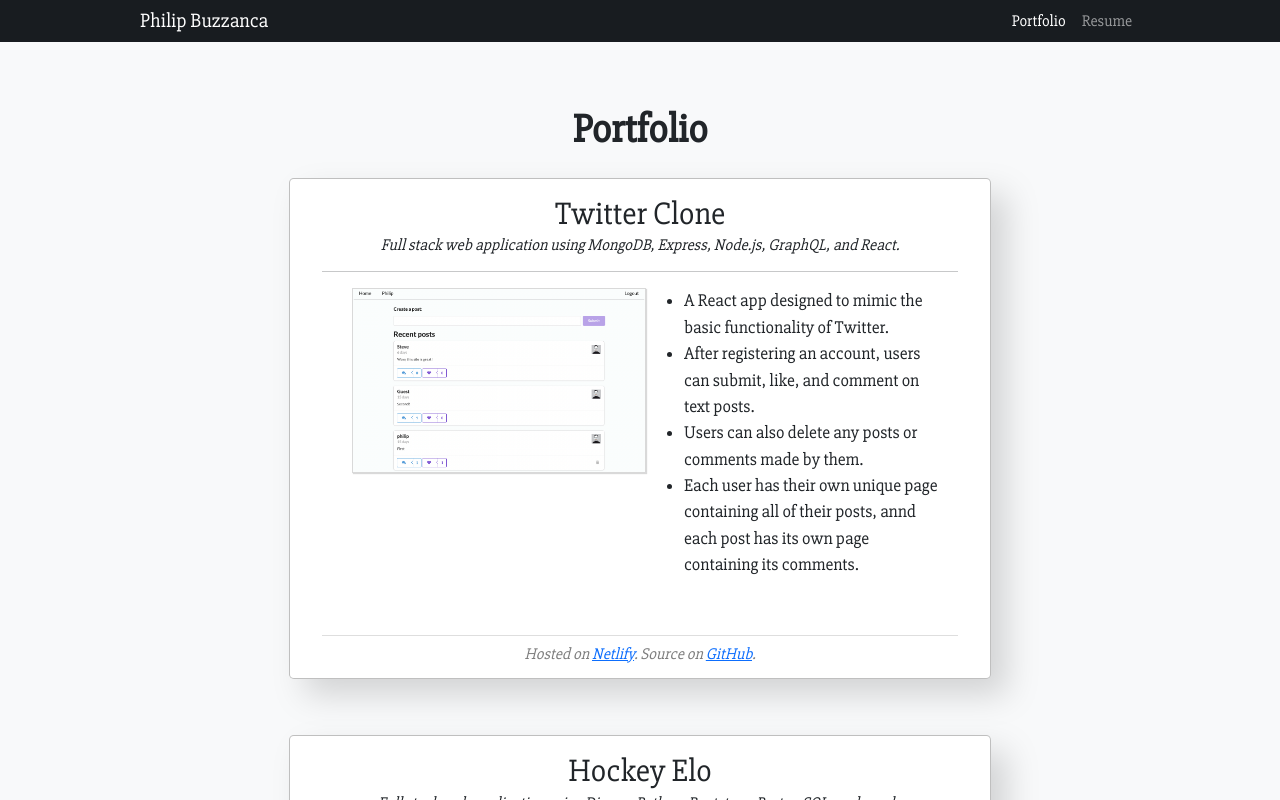
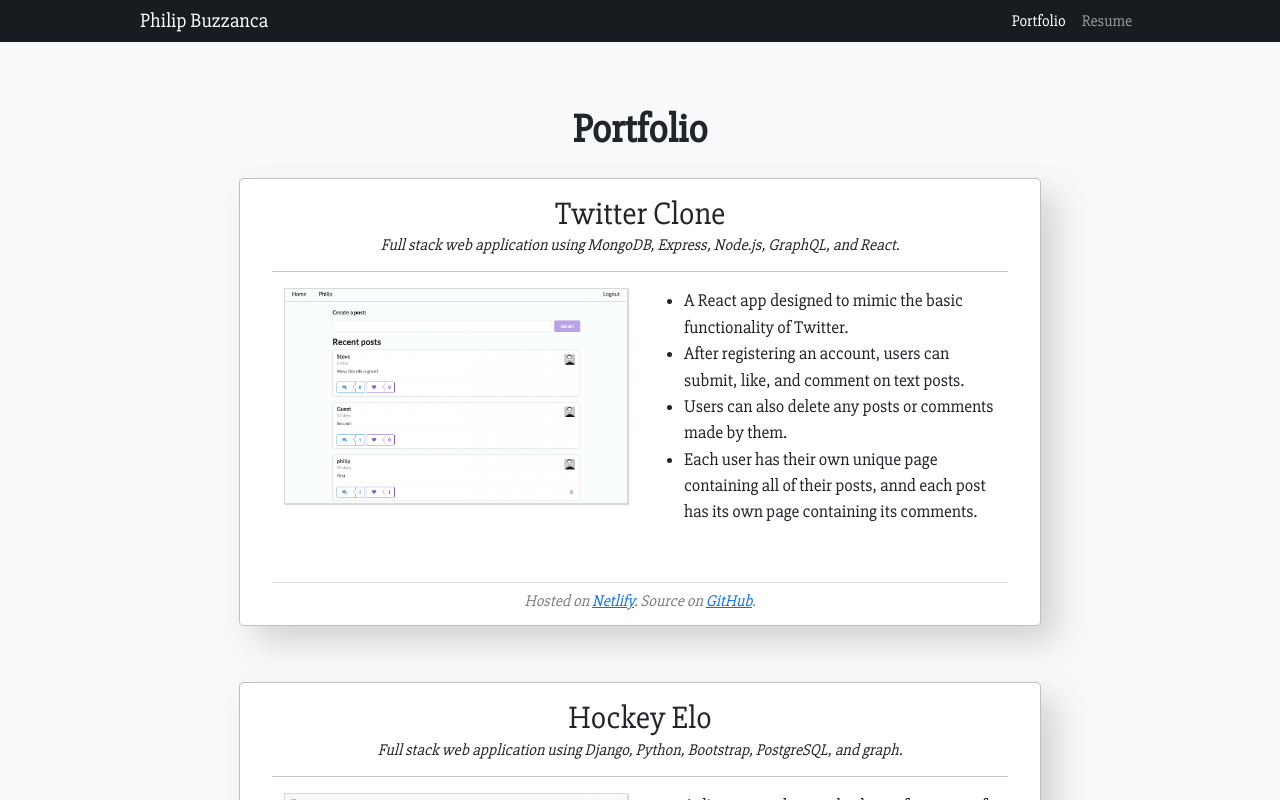
Before and after one commit to philbuzzanca/philbuzzanca.github.io, a React (Create React App) app: page /portfolio in a window 1280 px wide. Shown: the top 800 px of the page. Built offline with nearby package versions, Linux system fonts and the light colour scheme.

Commit message:
UI updates

```diff
--- a/src/App.css
+++ b/src/App.css
@@ -3,6 +3,10 @@
 body {
   font-family: 'Slabo 27px', serif;
   background-color: rgb(248,249,250);
+}
+
+.container{
+  max-width: none;
 }
 
 .header {
@@ -115,7 +119,7 @@ h5 {
 }
 
 
-@media only screen and (max-width: 800px) {
+@media only screen and (max-width: 760px) {
   .jumbotron{
     width: 100%;
   }
--- a/src/components/PortfolioBody.js
+++ b/src/components/PortfolioBody.js
@@ -7,14 +7,15 @@ const PortfolioBody = ({ image, body }) => {
 
     return (<Container>
         <Row>
-            <Col xs={6}>
+            <Col md={12} lg={6}>
                 <Image
                     src={image}
                     className="portfolioImage"
                     width="100%"
+                    style={{marginLeft: "0"}}
                 />
             </Col>
-            <Col xs={6}>
+            <Col md={12} lg={6}>
                 {body}
             </Col>
         </Row>
```
Also changed, not shown: 12 other files (tests, documents, lock files or other folders).
